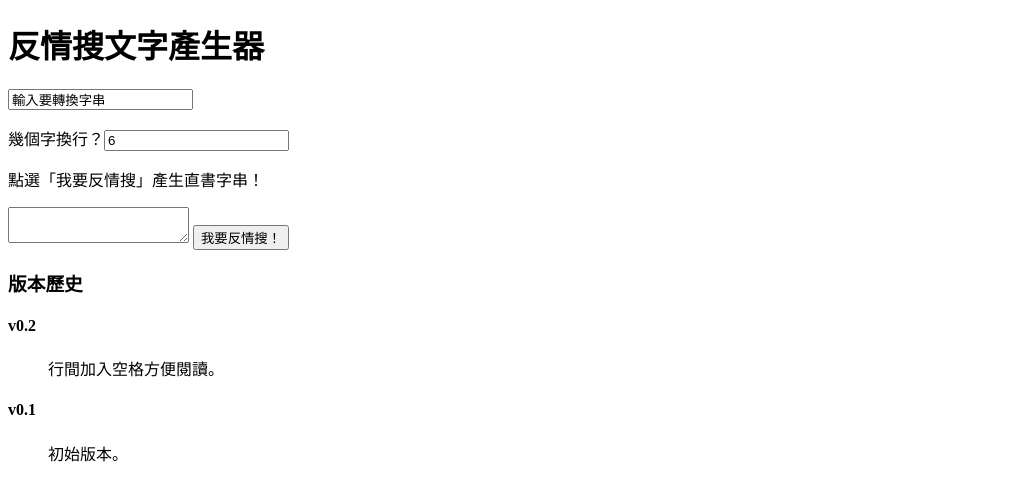
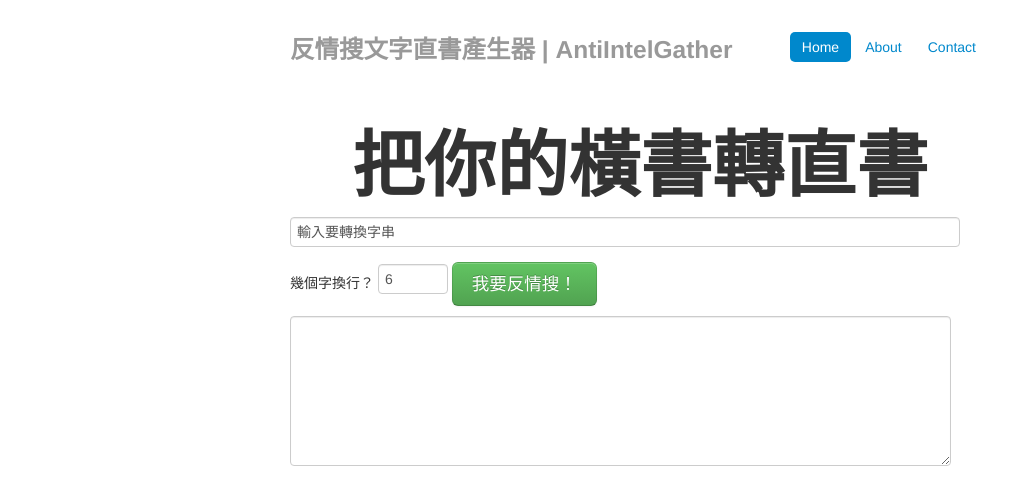
Before and after one commit to AntiIntelGather/AntiIntelGather.github.io, a plain HTML site: page AntiIntelGather.html in a window 1280 px wide. Shown: the whole page, without its empty margins (0-1031 px from the left). Drawn offline with Linux system fonts and the light colour scheme.

Commit message:
Using Bootstrap Layout

```diff
--- a/AntiIntelGather.html
+++ b/AntiIntelGather.html
@@ -1,31 +1,104 @@
-<!DOCTYPE html PUBLIC "-//W3C//DTD XHTML 1.0 Transitional//EN" "http://www.w3.org/TR/xhtml1/DTD/xhtml1-transitional.dtd">
-<html xmlns="http://www.w3.org/1999/xhtml">
-<head>
-<meta http-equiv="Content-Type" content="text/html; charset=UTF-8" />
-<title>反情搜文字產生器</title>
-<style type="text/css"></style>
-<script src="./assets/js/function.js"></script>
-</head>
+<!DOCTYPE html>
+<html lang="en">
+  <head>
+    <meta charset="utf-8">
+    <title>反情搜文字直書產生器 | AntiIntelGather</title>
+    <meta name="viewport" content="width=device-width, initial-scale=1.0">
+    <meta name="description" content="">
+    <meta name="author" content="">
+
+    <!-- Le styles -->
+    <link href="./assets/css/bootstrap.css" rel="stylesheet">
+    <script src="./assets/js/function.js"></script>
+    <style type="text/css">
+      body {
+        padding-top: 20px;
+        padding-bottom: 40px;
+      }
+
+      /* Custom container */
+      .container-narrow {
+        margin: 0 auto;
+        max-width: 700px;
+      }
+      .container-narrow > hr {
+        margin: 30px 0;
+      }
+
+      /* Main marketing message and sign up button */
+      .jumbotron {
+        margin: 60px 0;
+        text-align: center;
+      }
+      .jumbotron h1 {
+        font-size: 72px;
+        line-height: 1;
+      }
+      .jumbotron .btn {
+        font-size: 21px;
+        padding: 14px 24px;
+      }
+
+      /* Supporting marketing content */
+      .marketing {
+        margin: 60px 0;
+      }
+      .marketing p + h4 {
+        margin-top: 28px;
+      }
+    </style>
+    <link href="./assets/css/bootstrap-responsive.css" rel="stylesheet">
+
+    <!-- HTML5 shim, for IE6-8 support of HTML5 elements -->
+    <!--[if lt IE 9]>
+      <script src="../assets/js/html5shiv.js"></script>
+    <![endif]-->
+
+    <!-- Fav and touch icons -->
+    <link rel="apple-touch-icon-precomposed" sizes="144x144" href="./assets/ico/apple-touch-icon-144-precomposed.png">
+    <link rel="apple-touch-icon-precomposed" sizes="114x114" href="./assets/ico/apple-touch-icon-114-precomposed.png">
+      <link rel="apple-touch-icon-precomposed" sizes="72x72" href="./assets/ico/apple-touch-icon-72-precomposed.png">
+                    <link rel="apple-touch-icon-precomposed" href="./assets/ico/apple-touch-icon-57-precomposed.png">
+                                   <link rel="shortcut icon" href="./assets/ico/favicon.png">
+  </head>
 
 <body>
 
-<h1>反情搜文字產生器</h1>
+  <div class="container-narrow">
 
-<input type="text" id="userText" value="輸入要轉換字串">
+      <div class="masthead">
+        <ul class="nav nav-pills pull-right">
+          <li class="active"><a href="#">Home</a></li>
+          <li><a href="#">About</a></li>
+          <li><a href="#">Contact</a></li>
+        </ul>
+        <h3 class="muted">反情搜文字直書產生器 | AntiIntelGather</h3>
+      </div>
 
-<p>幾個字換行？<input type='text' id='lineLength' value="6"></p>
+   <div class="jumbotron">
+        <h1>把你的橫書轉直書</h1>
+        <form class="navbar-form pull-left">
+          <input type="text" class="span7"  id="userText" value="輸入要轉換字串" >
 
-<p>點選「我要反情搜」產生直書字串！</p>
 
-<textarea id="output"></textarea>
 
-<button onclick="myFunction()">我要反情搜！</button>
 
-<h3>版本歷史</h3>
-<h4>v0.2</h4>
-<blockquote>行間加入空格方便閱讀。</blockquote>
-<h4>v0.1</h4>
-<blockquote>初始版本。</blockquote>
+
+        </form>
+
+      </div>
+      <p>幾個字換行？
+
+          	<input type='text' class="span1" id='lineLength' value="6">
+          	<button type="submit" class="btn btn-large btn-success" onclick="myFunction()" >我要反情搜！</button>
+
+
+          </p>
+      <textarea rows="7"  cols="70" id="output" style="margin: 0px 0px 10px; width: 647px; height: 140px;" ></textarea>
+
+
+
+</div>
 
 </body>
 </html>
```
Also changed, not shown: index.html (+13 -5 lines).
